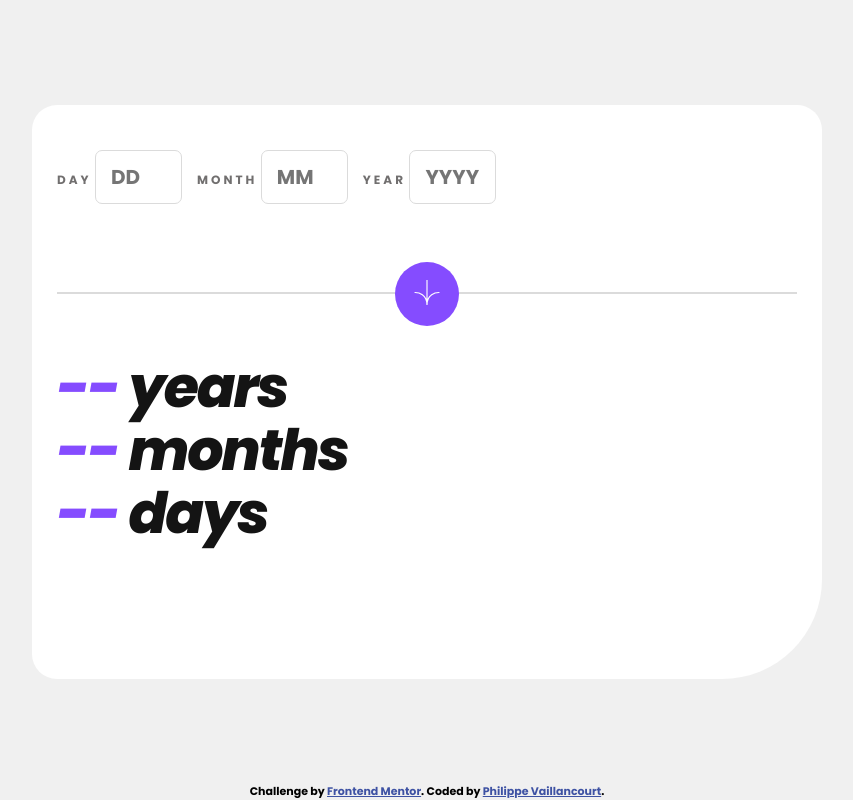
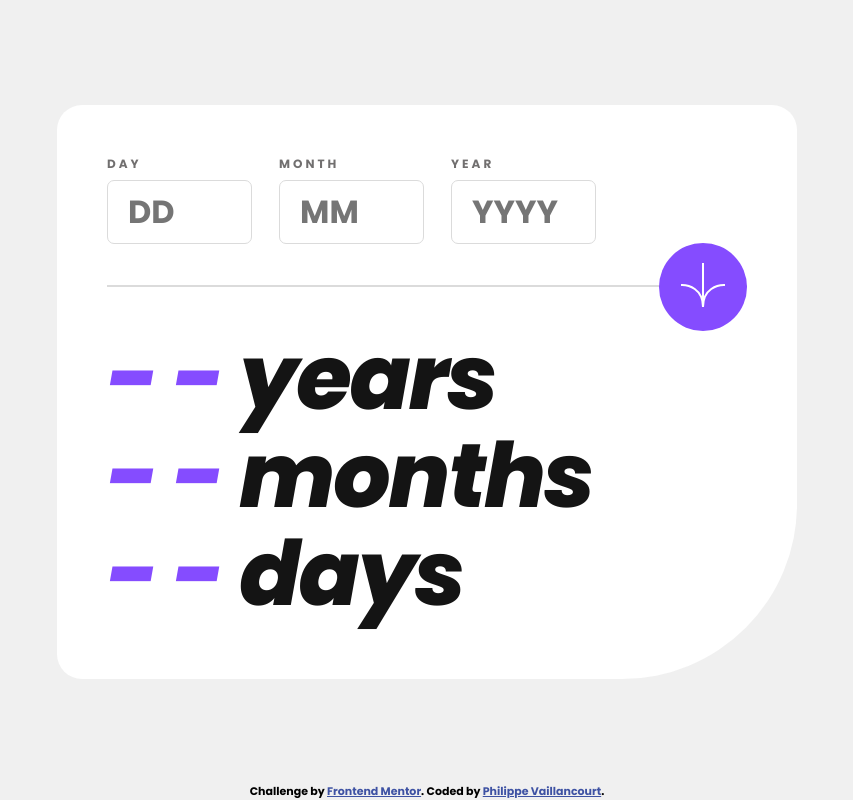
Before and after one commit to snowfrogdev/age-calculator-app, a website with bundled scripts: page index.html in a window 1280 px wide. Shown: the whole page, without its empty margins (213-1066 px from the left). Built offline with nearby package versions, Linux system fonts and the light colour scheme.

Commit message:
Make layout responsive (mobile/desktop) #9

```diff
--- a/index.html
+++ b/index.html
@@ -108,6 +108,7 @@
         margin: 0;
         line-height: 63px;
         letter-spacing: -2px;
+        white-space: nowrap;
       }
 
       .result-number {
@@ -124,8 +125,39 @@
 
       @media screen and (min-width: 768px) {
         .card {
-          width: 740px;
+          --card-padding: 50px;
+          width: calc(740px - 2 * var(--card-padding));
           height: 574px;
+          border-radius: 25px 25px 175px 25px;
+        }
+
+        .form-section {
+          --form-section-padding-top: 50px;
+          flex-basis: calc(180px - var(--form-section-padding-top));
+        }
+
+        form {
+          gap: 27px;
+        }
+
+        .submit-button {
+          --button-size: 88px;
+          top: calc(50% - var(--button-size) / 2);
+          left: calc(100% - var(--button-size));
+        }
+
+        .submit-button img {
+          width: 60%;
+          height: 60%;
+        }
+
+        .result-section {
+          padding-top: 44px;
+        }
+
+        .result-section p {
+          font-size: 90px;
+          line-height: 98px;
         }
       }
     </style>
@@ -152,9 +184,9 @@
           <button class="submit-button"><img src="./assets/images/icon-arrow.svg" alt="arrow-logo" /></button>
         </div>
         <div class="result-section">
-          <p><span id="result-years" class="result-number">--</span> <span id="result-years-label">years</span></p>
-          <p><span id="result-months" class="result-number">--</span> <span id="result-months-label">months</span></p>
-          <p><span id="result-days" class="result-number">--</span> <span id="result-days-label">days</span></p>
+          <p><span id="result-years" class="result-number">- -</span> <span id="result-years-label">years</span></p>
+          <p><span id="result-months" class="result-number">- -</span> <span id="result-months-label">months</span></p>
+          <p><span id="result-days" class="result-number">- -</span> <span id="result-days-label">days</span></p>
         </div>
       </div>
     </main>
--- a/src/input-group.component.ts
+++ b/src/input-group.component.ts
@@ -2,6 +2,7 @@ const template = document.createElement("template");
 template.innerHTML = `
   <style>
     label {
+      display: block;
       color: var(--neutral-color-smokey-grey);
       font-size: 12px;
       letter-spacing: 3px;
@@ -40,6 +41,24 @@ template.innerHTML = `
       font-style: italic;
       font-size: 10px;
       margin: 0;
+    }
+
+    @media screen and (min-width: 768px) {
+      label {
+        padding-bottom: 7px;
+      }
+
+      :host ::slotted(input) {
+        width: 121px;
+        height: 60px;
+        font-size: var(--font-size-inputs);
+        padding-left: 20px;
+      }
+
+      .error {
+        margin-top: 5px;
+        font-size: 12px;
+      }
     }
   </style>
 
--- a/src/main.ts
+++ b/src/main.ts
@@ -81,9 +81,9 @@ submitButton.addEventListener("click", (event) => {
 });
 
 function resetResults() {
-  resultDaysElement.textContent = "--";
-  resultMonthsElement.textContent = "--";
-  resultYearsElement.textContent = "--";
+  resultDaysElement.textContent = "- -";
+  resultMonthsElement.textContent = "- -";
+  resultYearsElement.textContent = "- -";
   resultDaysLabelElement.textContent = "days";
   resultMonthsLabelElement.textContent = "months";
   resultYearsLabelElement.textContent = "years";
```
Also changed, not shown: dist/src/input-group.component.js, dist/src/main.js, 2 other files.
